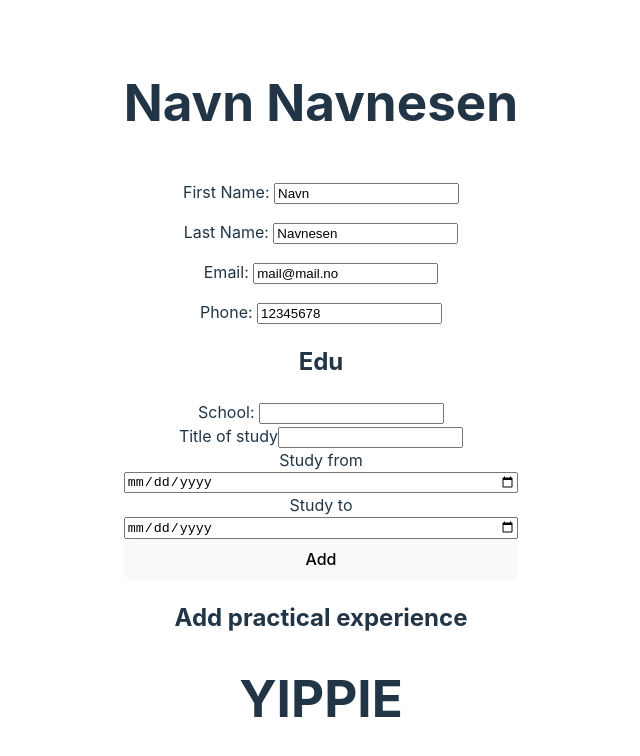
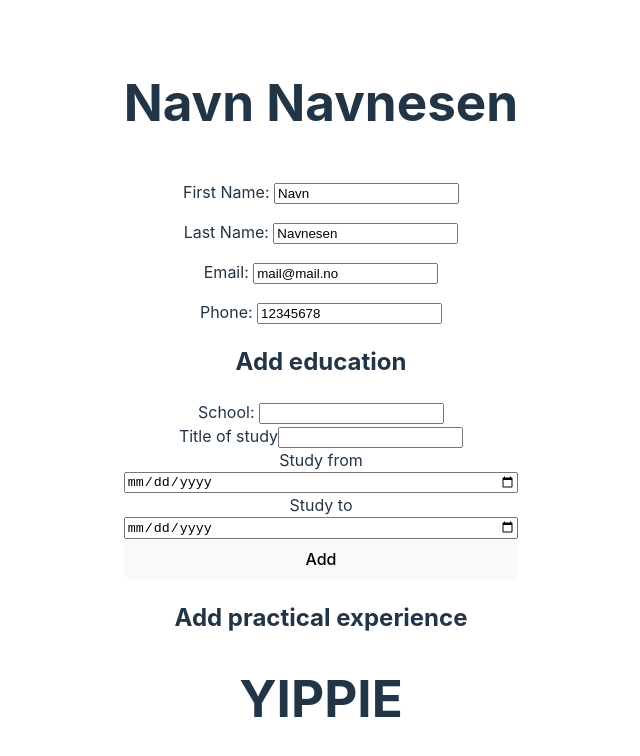
Before and after one commit to ATlexEide/cv-app, a React (Vite) app: page / in a window 1280 px wide. Shown: the top 756 px of the page, without its empty margins (319-959 px from the left). Built offline with nearby package versions, Linux system fonts and the light colour scheme.

Commit message:
Update heading

```diff
--- a/src/Components/EcucationalExpForm.jsx
+++ b/src/Components/EcucationalExpForm.jsx
@@ -29,7 +29,7 @@ function EducationalExpForm() {
   };
   return (
     <>
-      <h2>Edu</h2>
+      <h2>Add education</h2>
       <EducationInput
         index={0}
         label="School"
```
